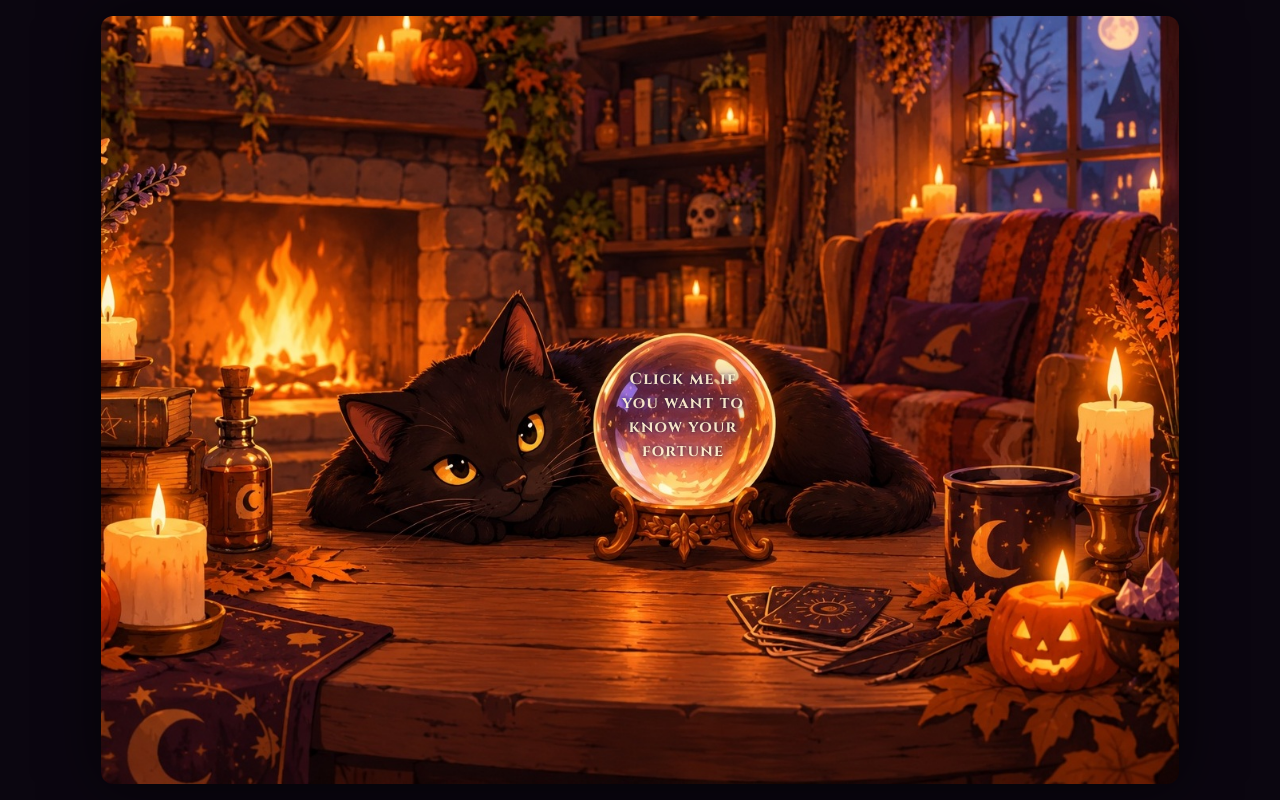
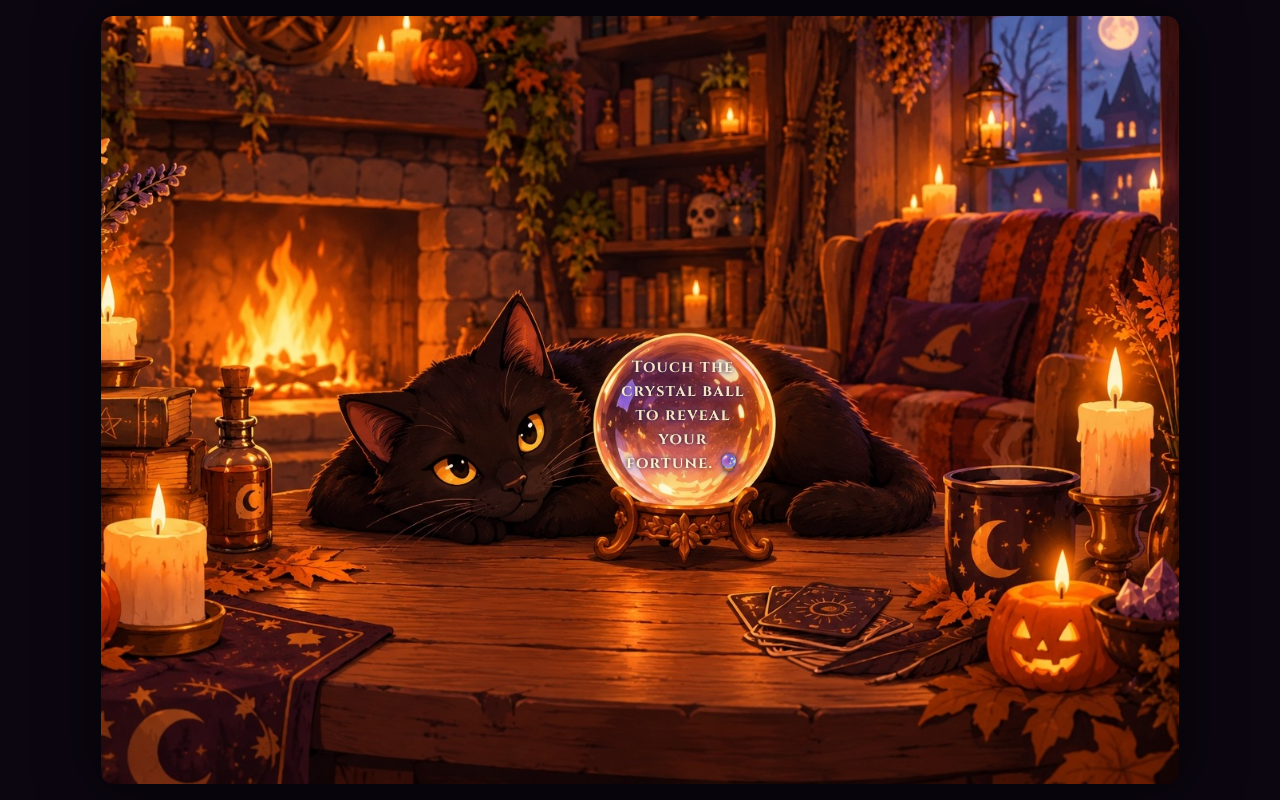
Before and after one commit to polandtivel-lgtm/fortune-ball, a website: page index.html in a window 1280 px wide. Drawn offline with Linux system fonts and the light colour scheme; files whose address does not match are found by name; a web font is replaced by a local one.

Commit message:
Add files via upload

```diff
--- a/index.html
+++ b/index.html
@@ -9,7 +9,6 @@
   <link href="https://fonts.googleapis.com/css2?family=Cinzel:wght@400;700&family=IM+Fell+English:ital@0;1&display=swap" rel="stylesheet" />
   <link rel="stylesheet" href="style.css" />
   <script defer src="/_vercel/insights/script.js"></script>
-  <script defer src="https://cdn.vercel-insights.com/v1/script.js"></script>
 </head>
 <body>
   <div class="fog" id="fog" aria-hidden="true"></div>
@@ -19,7 +18,7 @@
 
     <!-- Button sits exactly over the crystal ball in the picture -->
     <button id="orb" class="orb" aria-label="Crystal ball. Click to reveal your fortune.">
-      <span class="orb-text">Click me if you want to know your fortune</span>
+        <span class="orb-text">Touch the crystal ball to reveal your fortune. 🔮</span>
       <span class="smoke" aria-hidden="true"></span>
       <span class="sparkles" aria-hidden="true"></span>
     </button>
```
